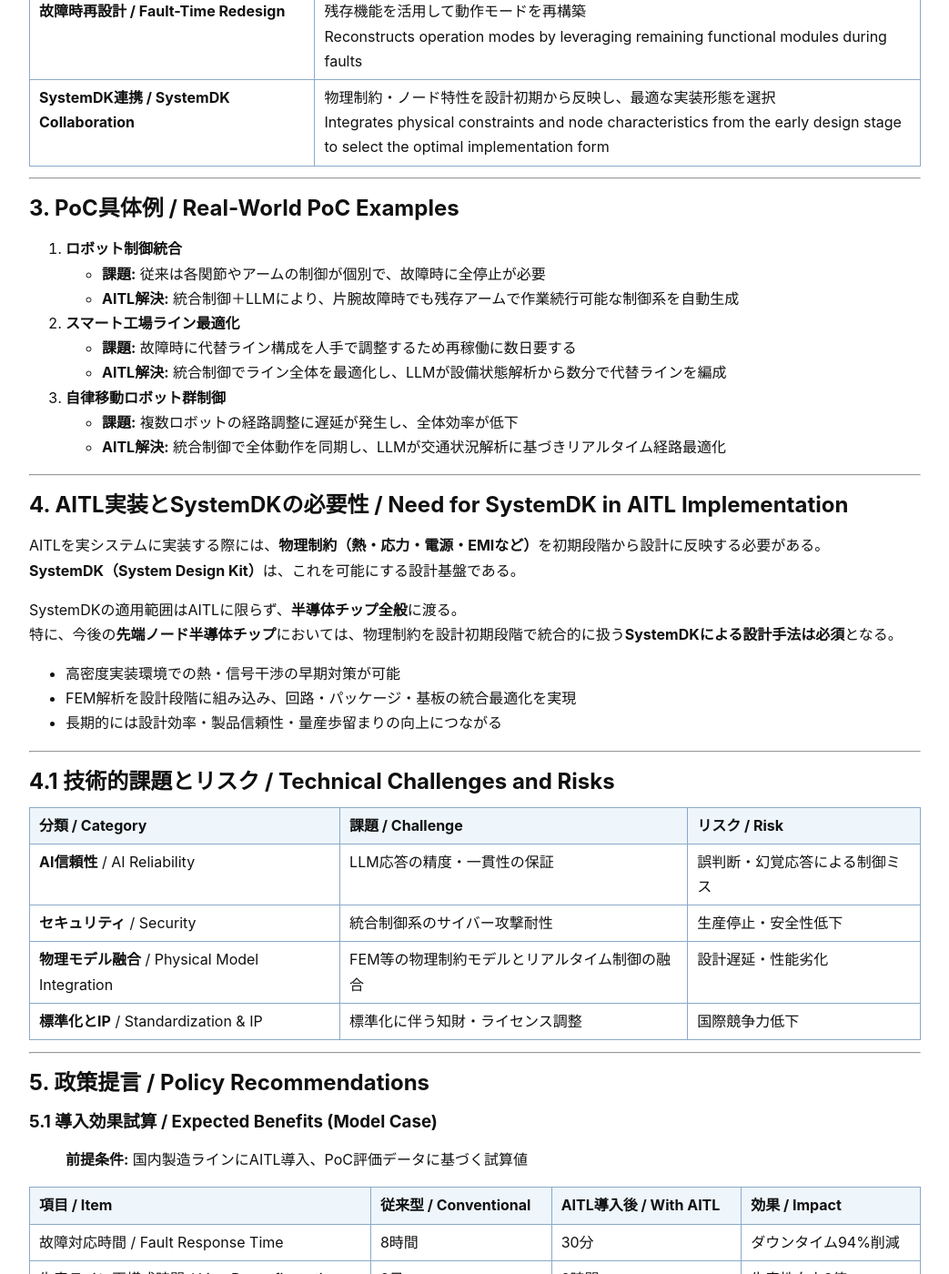
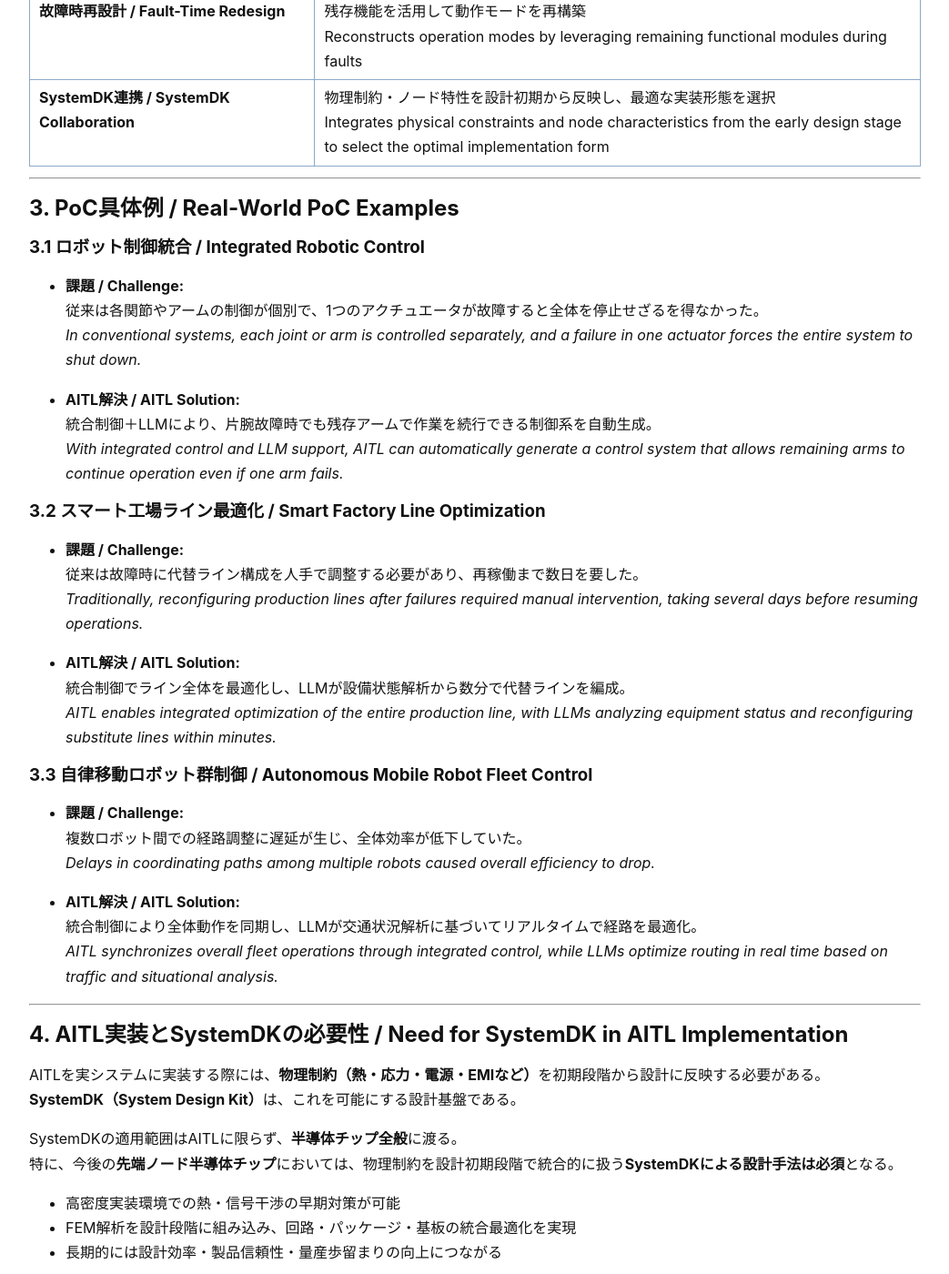
Before and after one commit to Samizo-AITL/AITL-Strategy-Proposal, a Jekyll site: the page built from AITL_Strategy_Proposal_Draft_v4_1.md, in a window 1280 px wide and 1400 px high, scrolled down 3025 px. Shown: the whole window at 91% size, without its empty margins (118-1161 px from the left). Built offline with Jekyll 4.4.1, drawn with Linux system fonts in a browser that asks for light colours.

Commit message:
Update AITL_Strategy_Proposal_Draft_v4_1.md

```diff
--- a/AITL_Strategy_Proposal_Draft_v4_1.md
+++ b/AITL_Strategy_Proposal_Draft_v4_1.md
@@ -98,17 +98,32 @@ AITL creates **new value** that goes beyond conventional control and design para
 
 ## 3. **PoC具体例 / Real-World PoC Examples** {#poc-examples}
 
-1. **ロボット制御統合**
-   - **課題:** 従来は各関節やアームの制御が個別で、故障時に全停止が必要
-   - **AITL解決:** 統合制御＋LLMにより、片腕故障時でも残存アームで作業続行可能な制御系を自動生成
+### 3.1 **ロボット制御統合 / Integrated Robotic Control**
+- **課題 / Challenge:**
+  従来は各関節やアームの制御が個別で、1つのアクチュエータが故障すると全体を停止せざるを得なかった。
+  *In conventional systems, each joint or arm is controlled separately, and a failure in one actuator forces the entire system to shut down.*
 
-2. **スマート工場ライン最適化**
-   - **課題:** 故障時に代替ライン構成を人手で調整するため再稼働に数日要する
-   - **AITL解決:** 統合制御でライン全体を最適化し、LLMが設備状態解析から数分で代替ラインを編成
+- **AITL解決 / AITL Solution:**
+  統合制御＋LLMにより、片腕故障時でも残存アームで作業を続行できる制御系を自動生成。
+  *With integrated control and LLM support, AITL can automatically generate a control system that allows remaining arms to continue operation even if one arm fails.*
 
-3. **自律移動ロボット群制御**
-   - **課題:** 複数ロボットの経路調整に遅延が発生し、全体効率が低下
-   - **AITL解決:** 統合制御で全体動作を同期し、LLMが交通状況解析に基づきリアルタイム経路最適化
+### 3.2 **スマート工場ライン最適化 / Smart Factory Line Optimization**
+- **課題 / Challenge:**
+  従来は故障時に代替ライン構成を人手で調整する必要があり、再稼働まで数日を要した。
+  *Traditionally, reconfiguring production lines after failures required manual intervention, taking several days before resuming operations.*
+
+- **AITL解決 / AITL Solution:**
+  統合制御でライン全体を最適化し、LLMが設備状態解析から数分で代替ラインを編成。
+  *AITL enables integrated optimization of the entire production line, with LLMs analyzing equipment status and reconfiguring substitute lines within minutes.*
+
+### 3.3 **自律移動ロボット群制御 / Autonomous Mobile Robot Fleet Control**
+- **課題 / Challenge:**
+  複数ロボット間での経路調整に遅延が生じ、全体効率が低下していた。
+  *Delays in coordinating paths among multiple robots caused overall efficiency to drop.*
+
+- **AITL解決 / AITL Solution:**
+  統合制御により全体動作を同期し、LLMが交通状況解析に基づいてリアルタイムで経路を最適化。
+  *AITL synchronizes overall fleet operations through integrated control, while LLMs optimize routing in real time based on traffic and situational analysis.*
 
 ---
 
```
